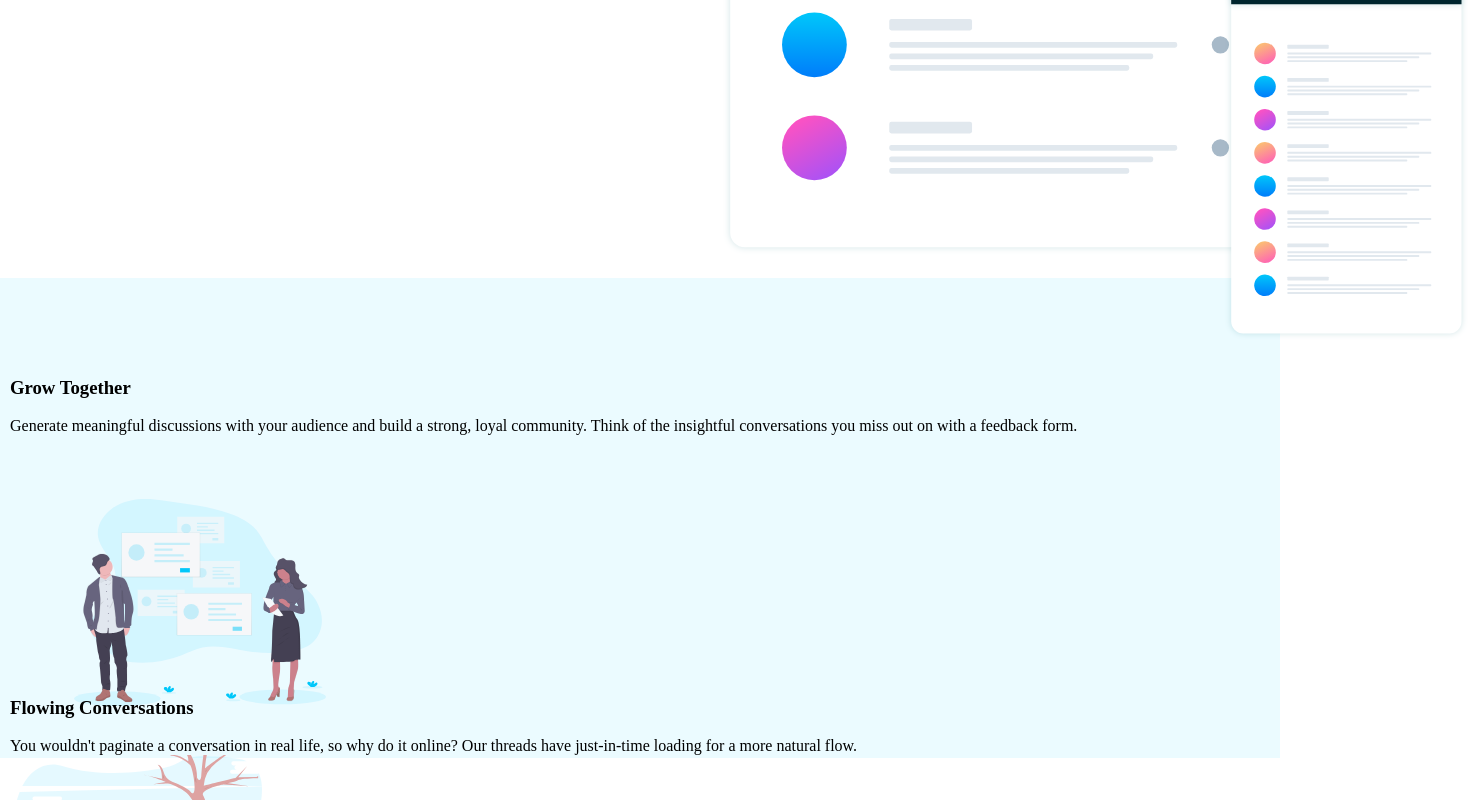
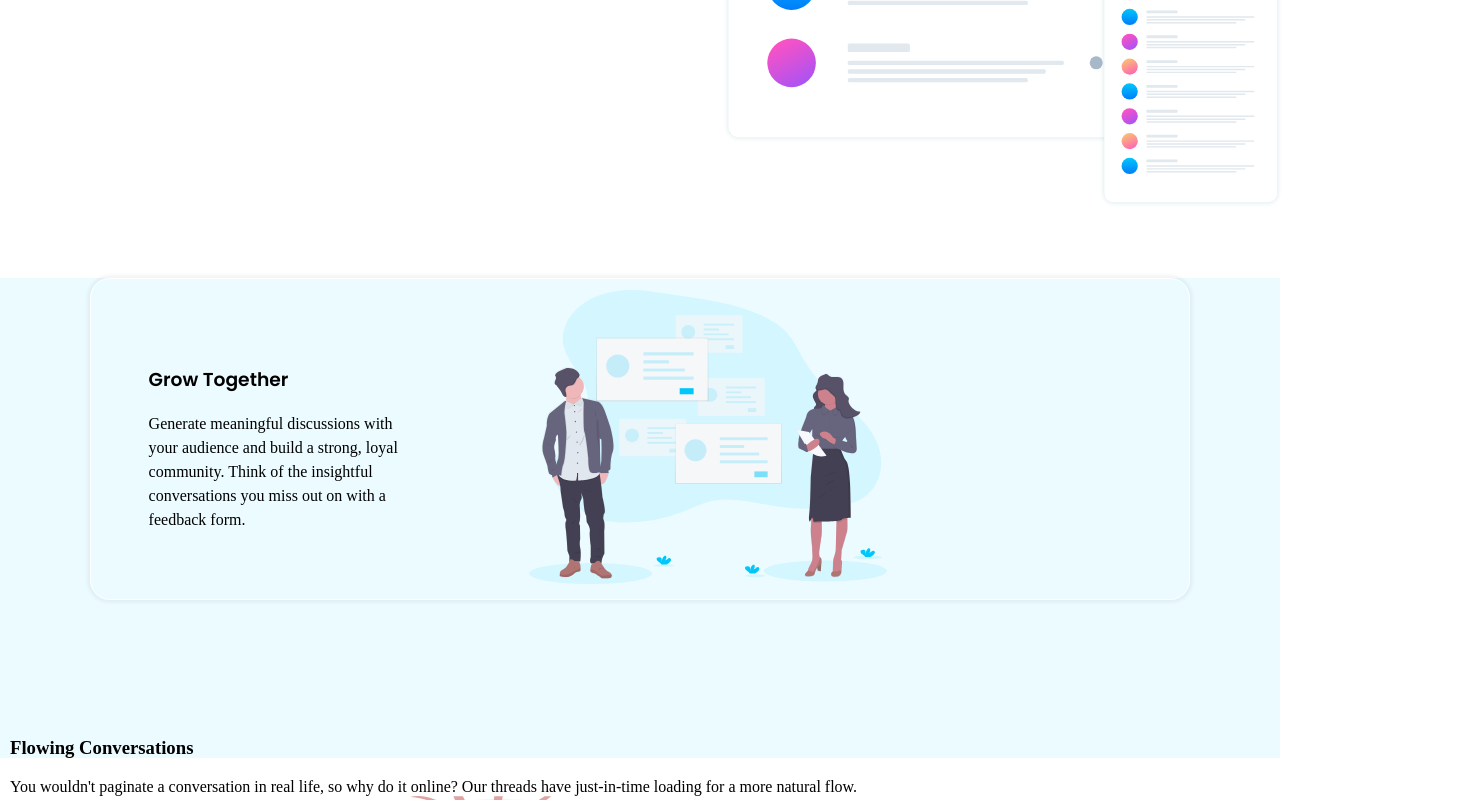
Before and after one commit to Lisaojet/landing, a plain HTML site: page index.html in a window 1280 px wide. Shown: the part 306-1106 px from the top of the page, 1468 px wide, since content can reach past the window. Drawn offline with nearby package versions, Linux system fonts and the light colour scheme.

Commit message:
Add files via upload

```diff
--- a/style.css
+++ b/style.css
@@ -51,7 +51,7 @@ body, h2, p{
 }
 
 .img-a{
-    width:120%;
+    width: 90%;
 }
 
 .build {
@@ -81,6 +81,40 @@ body, h2, p{
     margin-top: 20%;
 }
 
+.grow {
+    margin: 3% 7%;
+    display: flex;
+    justify-content: center;
+    align-items: center;
+    border: 1px solid #fff;
+    border-radius: 20px;
+    box-shadow: 0px 0px 3px 3px rgba(128, 128, 128, 0.089);
+}
+
+.grow .together {
+    flex: 40%;
+    padding: 3rem;
+}
+
+.together .grow-head {
+    width: 100%;
+    font-family: 'Poppins', sans-serif;
+    font-weight: 600;
+}
+
+.together .grow-p {
+    line-height: 1.5;
+}
+
+.rev-row {
+    flex-direction: row-reverse;
+}
+
+
+.together img {
+    width: 100%;
+}
+
 .third{
     background-color: hsl(192, 100%, 9%);
     width: 100%;
@@ -95,14 +129,14 @@ body, h2, p{
 }
 
 .img-b{
-    width: 20%;
+    width: 50%;
     flex: 100%;
     padding: 4rem;
     text-align: center;
 }
 
 .img-c{
-    width: 20%;
+    width: 50%;
 }
 
 .btn{
@@ -113,7 +147,7 @@ body, h2, p{
 }
 
 .img-d {
-    width: 20%;
+    width: 50%;
 }
 
 .grow{
```
